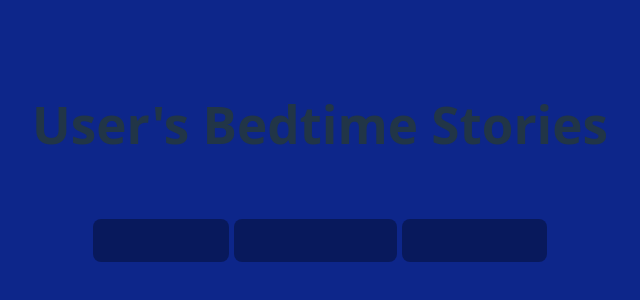
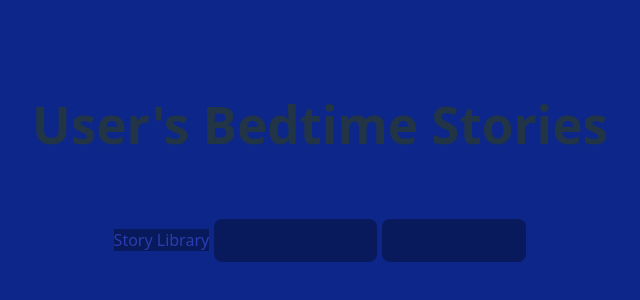
Before and after one commit to juliaketchh/capstone_M_CS4273Spring2025, a React (Vite) app in the folder frontend/bedtime_stories_webapp/: page / in a window 1280 px wide. Shown: the part 222-522 px from the top of the page, without its empty margins (320-960 px from the left). Built offline with nearby package versions, Linux system fonts and the light colour scheme.

Commit message:
added story library page

```diff
--- /dev/null
+++ b/frontend/bedtime_stories_webapp/library.html
@@ -0,0 +1,5 @@
+
+      <h1>User's Bedtime Stories</h1>
+      <div className="card">
+      <a href="index.html" class="button">Home</a>
+      </div>
--- a/frontend/bedtime_stories_webapp/src/App.jsx
+++ b/frontend/bedtime_stories_webapp/src/App.jsx
@@ -8,9 +8,7 @@ function App() {
     <>
       <h1>User's Bedtime Stories</h1>
       <div className="card">
-      <button class="button">
-          Story Library
-        </button>
+      <a href="library.html" class="button">Story Library</a>
         <div class="divider"/>
         <button class="button">
           Character Editor
```
